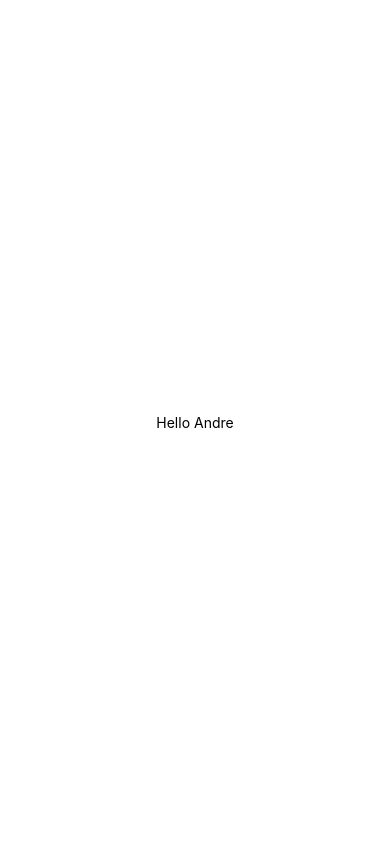
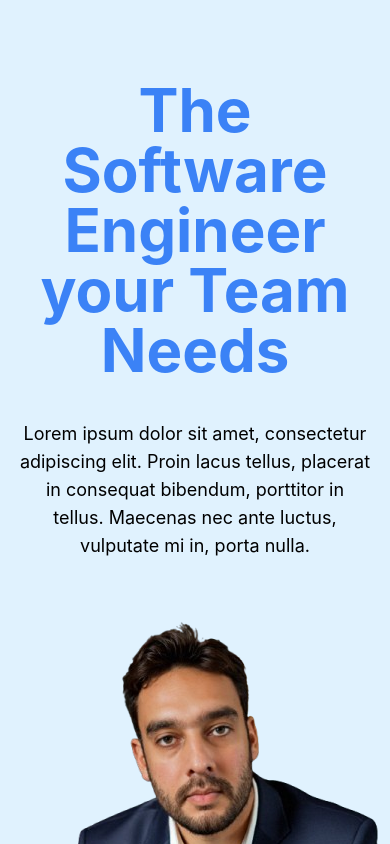
Before and after one commit to andrefloquet/personal-app, a React Native app: screen / in a window 390 px wide. Built offline with nearby package versions, Linux system fonts and the light colour scheme.

Commit message:
Hero Section V1
Create Hero component. Add it on App.js. It still has much things to do. Just V1 and starting doing the next section.

```diff
--- a/App.js
+++ b/App.js
@@ -1,20 +1,17 @@
+import "./global.css"
+
+import { ScrollView } from 'react-native';
 import { StatusBar } from 'expo-status-bar';
-import { StyleSheet, Text, View } from 'react-native';
+
+import Hero from './components/hero';
 
 export default function App() {
   return (
-    <View style={styles.container}>
-      <Text>Hello Andre</Text>
+    <>
       <StatusBar style="auto" />
-    </View>
+      <ScrollView>
+        <Hero />
+      </ScrollView>
+    </>
   );
 }
-
-const styles = StyleSheet.create({
-  container: {
-    flex: 1,
-    backgroundColor: '#fff',
-    alignItems: 'center',
-    justifyContent: 'center',
-  },
-});
--- /dev/null
+++ b/components/hero.js
@@ -0,0 +1,17 @@
+import {View, Text, Image} from 'react-native'
+
+export default function Hero() {
+    return (
+        <View className="flex-1 items-center bg-sky-100">
+            <View className="w-[90%]">
+                <View>
+                    <Text className="text-6xl font-bold text-blue-500 text-center mt-20">The Software Engineer your Team Needs</Text>
+                    <Text className="text-lg text-center mt-10">Lorem ipsum dolor sit amet, consectetur adipiscing elit. Proin lacus tellus, placerat in consequat bibendum, porttitor in tellus. Maecenas nec ante luctus, vulputate mi in, porta nulla.</Text>
+                </View>
+                <View className="items-center mt-10">
+                    <Image source={require('../assets/sitting-removebg-preview.png')} />
+                </View>
+            </View>
+        </View>
+    );
+}
```
Also changed, not shown: assets/sitting-removebg-preview.png (added).
